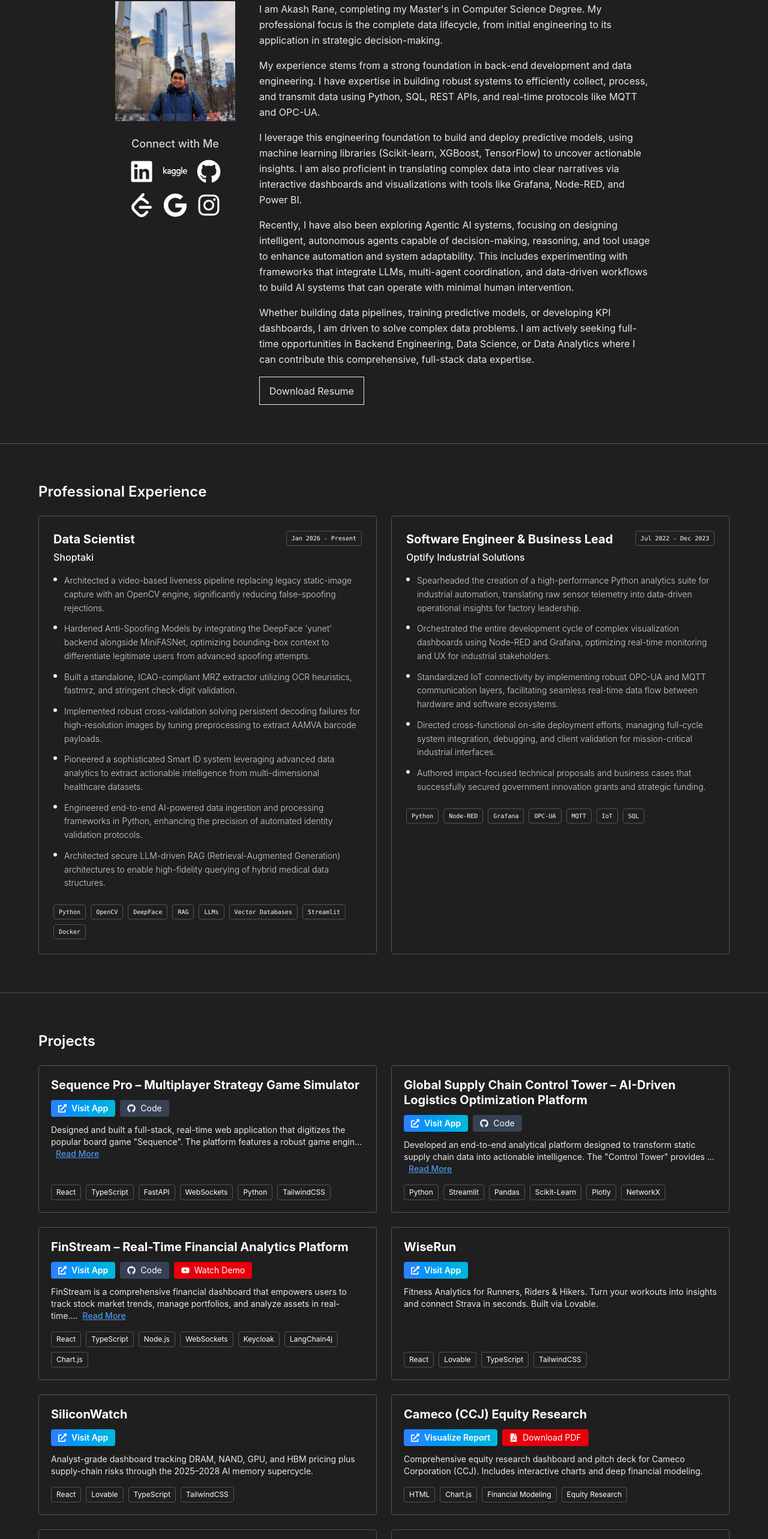
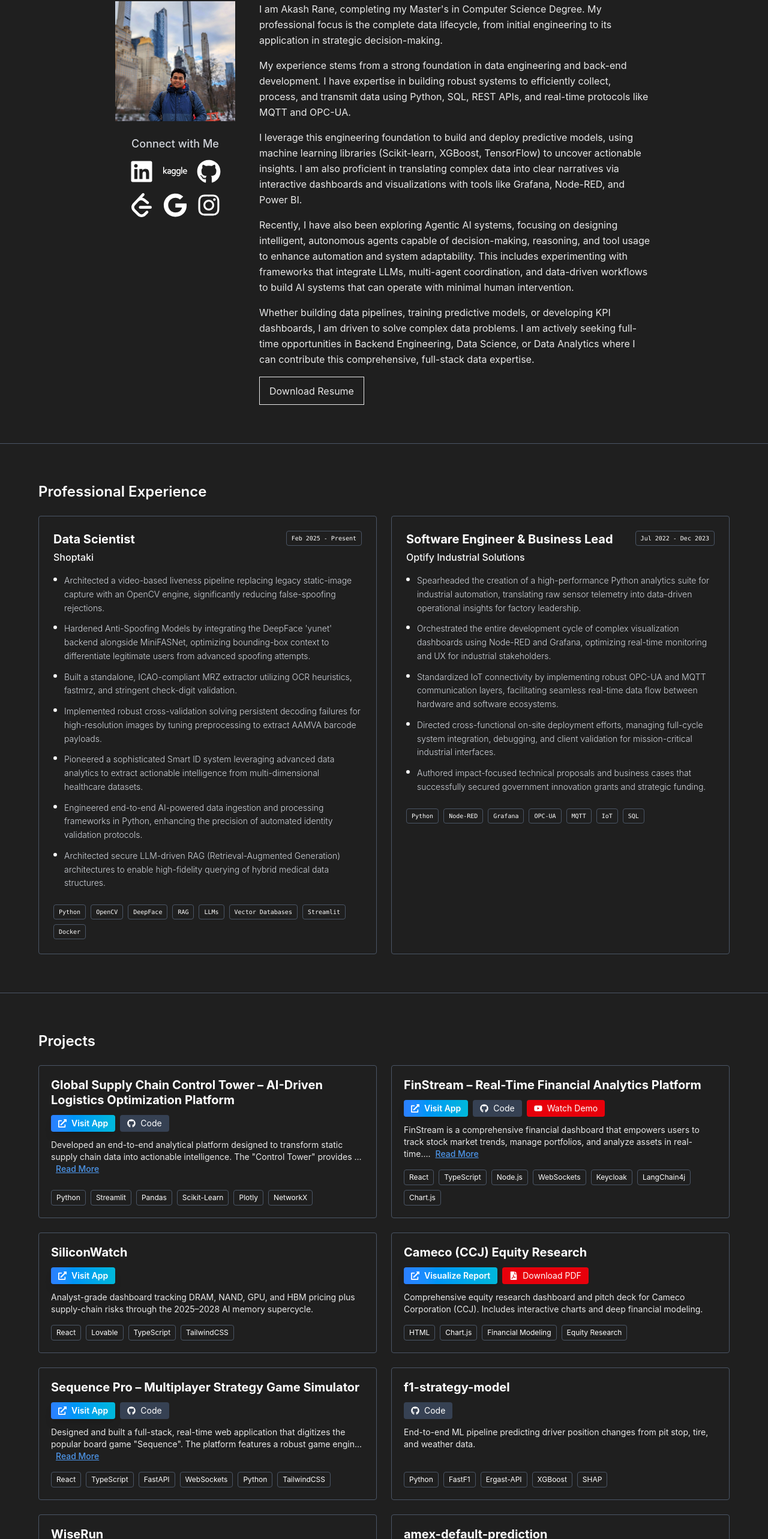
Before and after one commit to akashrane/portfolio, a Next.js app: page / in a window 1280 px wide. Shown: the part 214-2780 px from the top of the page at 60% size. Built offline with nearby package versions, Linux system fonts and the light colour scheme.

Commit message:
Update portfolio: projects, skills, resume, experience, and about sections

```diff
--- a/components/About.tsx
+++ b/components/About.tsx
@@ -54,7 +54,7 @@ const About = () => {
                 I am Akash Rane, completing my Master's in Computer Science Degree. My professional focus is the complete data lifecycle, from initial engineering to its application in strategic decision-making.
               </p>
               <p>
-                My experience stems from a strong foundation in back-end development and data engineering. I have expertise in building robust systems to efficiently collect, process, and transmit data using Python, SQL, REST APIs, and real-time protocols like MQTT and OPC-UA.
+                My experience stems from a strong foundation in data engineering and back-end development. I have expertise in building robust systems to efficiently collect, process, and transmit data using Python, SQL, REST APIs, and real-time protocols like MQTT and OPC-UA.
               </p>
               <p>
                 I leverage this engineering foundation to build and deploy predictive models, using machine learning libraries (Scikit-learn, XGBoost, TensorFlow) to uncover actionable insights. I am also proficient in translating complex data into clear narratives via interactive dashboards and visualizations with tools like Grafana, Node-RED, and Power BI.
--- a/components/Certifications.tsx
+++ b/components/Certifications.tsx
@@ -7,6 +7,16 @@ const Certifications = () => {
 
 
 
+
+          {/* AI Capabilities and Limitations */}
+          <a href="https://verify.skilljar.com/c/rntfedvo5eeb" target="_blank" rel="noopener noreferrer" className="block outline-none">
+            <div className="bg-[#1f1f1f] border border-gray-800/60 rounded-xl p-4 hover:bg-[#2a2a2a] transition-colors duration-200 h-full cursor-pointer">
+              <img src="/assets/certificates/anthropic-ai.jpg" alt="AI Capabilities and Limitations" className="rounded-lg mb-3 shadow-md w-full" />
+              <h3 className="text-white font-medium text-[15px]">AI Capabilities and Limitations</h3>
+              <p className="text-gray-400 text-xs mt-1">Anthropic</p>
+              <p className="text-gray-500 text-[11px]">Issued Aug 2026</p>
+            </div>
+          </a>
 
           {/* 5-Day AI Agents Intensive Course with Google */}
           <div className="bg-[#1f1f1f] border border-gray-800/60 rounded-xl p-4 hover:bg-[#2a2a2a] transition-colors duration-200">
--- a/data/experience.ts
+++ b/data/experience.ts
@@ -12,7 +12,7 @@ export const experiences: Experience[] = [
     id: 1,
     role: "Data Scientist",
     company: "Shoptaki",
-    date: "Jan 2026 - Present",
+    date: "Feb 2025 - Present",
     description: [
       "Architected a video-based liveness pipeline replacing legacy static-image capture with an OpenCV engine, significantly reducing false-spoofing rejections.",
       "Hardened Anti-Spoofing Models by integrating the DeepFace 'yunet' backend alongside MiniFASNet, optimizing bounding-box context to differentiate legitimate users from advanced spoofing attempts.",
--- a/data/projects.ts
+++ b/data/projects.ts
@@ -9,14 +9,6 @@ export interface Project {
 }
 
 export const projects: Project[] = [
-    {
-        id: 102,
-        name: "Sequence Pro – Multiplayer Strategy Game Simulator",
-        description: `Designed and built a full-stack, real-time web application that digitizes the popular board game "Sequence". The platform features a robust game engine, real-time multiplayer capabilities, and an advanced AI simulation laboratory for strategy analysis.`,
-        tech: ["React", "TypeScript", "FastAPI", "WebSockets", "Python", "TailwindCSS"],
-        githubUrl: "https://github.com/akashrane/Sequence",
-        visitUrl: "https://sequence-kohl.vercel.app/",
-    },
     {
         id: 103,
         name: "Global Supply Chain Control Tower – AI-Driven Logistics Optimization Platform",
@@ -50,13 +42,6 @@ export const projects: Project[] = [
         videoUrl: "https://drive.google.com/file/d/1TQyOq37F1EtofhfGkHPbR9Tbuk7wj1A8/view?usp=drive_link",
     },
     {
-        id: 6,
-        name: "WiseRun",
-        description: "Fitness Analytics for Runners, Riders & Hikers. Turn your workouts into insights and connect Strava in seconds. Built via Lovable.",
-        tech: ["React", "Lovable", "TypeScript", "TailwindCSS"],
-        visitUrl: "https://vigor-viz.lovable.app",
-    },
-    {
         id: 8,
         name: "SiliconWatch",
         description: "Analyst-grade dashboard tracking DRAM, NAND, GPU, and HBM pricing plus supply-chain risks through the 2025–2028 AI memory supercycle.",
@@ -70,6 +55,28 @@ export const projects: Project[] = [
         tech: ["HTML", "Chart.js", "Financial Modeling", "Equity Research"],
         visitUrl: "/Cameco_CCJ_Equity_Research_Dashboard.html",
         videoUrl: "/Cameco_CCJ_Pitch_Final.pdf",
+    },
+    {
+        id: 102,
+        name: "Sequence Pro – Multiplayer Strategy Game Simulator",
+        description: `Designed and built a full-stack, real-time web application that digitizes the popular board game "Sequence". The platform features a robust game engine, real-time multiplayer capabilities, and an advanced AI simulation laboratory for strategy analysis.`,
+        tech: ["React", "TypeScript", "FastAPI", "WebSockets", "Python", "TailwindCSS"],
+        githubUrl: "https://github.com/akashrane/Sequence",
+        visitUrl: "https://sequence-kohl.vercel.app/",
+    },
+    {
+        id: 5,
+        name: "f1-strategy-model",
+        description: "End-to-end ML pipeline predicting driver position changes from pit stop, tire, and weather data.",
+        tech: ["Python", "FastF1", "Ergast-API", "XGBoost", "SHAP"],
+        githubUrl: "https://github.com/akashrane/F1-Pitstop-and-Driver-Position-Strategy",
+    },
+    {
+        id: 6,
+        name: "WiseRun",
+        description: "Fitness Analytics for Runners, Riders & Hikers. Turn your workouts into insights and connect Strava in seconds. Built via Lovable.",
+        tech: ["React", "Lovable", "TypeScript", "TailwindCSS"],
+        visitUrl: "https://vigor-viz.lovable.app",
     },
     {
         id: 1,
@@ -100,11 +107,4 @@ export const projects: Project[] = [
         tech: ["Python", "InfluxDB", "Grafana", "Node-RED", "OPC-UA"],
         githubUrl: "https://github.com/akashrane",
     },
-    {
-        id: 5,
-        name: "f1-strategy-model",
-        description: "End-to-end ML pipeline predicting driver position changes from pit stop, tire, and weather data.",
-        tech: ["Python", "FastF1", "Ergast-API", "XGBoost", "SHAP"],
-        githubUrl: "https://github.com/akashrane/F1-Pitstop-and-Driver-Position-Strategy",
-    },
 ];
--- a/data/skills.ts
+++ b/data/skills.ts
@@ -1,4 +1,19 @@
 export const skillTree = {
+  "Data Engineering": [
+    "Apache Spark",
+    "ETL/ELT design",
+    "Batch & streaming ingestion",
+    "Kafka",
+    "MQTT",
+    "OPC-UA",
+    "Data validation & observability",
+    "FastF1",
+    "Open-Meteo API",
+    "Ergast API",
+    "Web Scraping (Selenium)",
+    "REST APIs",
+    "InfluxDB",
+  ],
   "Machine Learning": [
     "XGBoost",
     "Random Forest",
@@ -6,7 +21,29 @@ export const skillTree = {
     "Neural Networks (TensorFlow, Keras)",
     "Scikit-Learn",
     "SHAP",
+    "Prophet",
     "Model Tuning & Evaluation",
+  ],
+  "Programming & Data Processing": [
+    "Python (Pandas, Scikit-learn, NumPy)",
+    "SQL (PostgreSQL, MySQL)",
+    "R (basic)",
+    "C++",
+    "Java",
+    "HTML / CSS / JavaScript",
+  ],
+  "Cloud & DevOps": [
+    "AWS EC2",
+    "AWS S3",
+    "AWS Lambda (basic)",
+    "Google Cloud Platform (GCP)",
+    "Cloud-based data services",
+    "Linux/UNIX",
+    "Jenkins CI/CD",
+    "GitHub Actions",
+    "Git",
+    "Docker fundamentals",
+    "Distributed systems (partitioning, fault tolerance, scalability)",
   ],
   "Full-Stack & Web": [
     "React",
@@ -21,23 +58,6 @@ export const skillTree = {
     "Firebase",
     "WhatsApp-API",
   ],
-  "Programming & Data Processing": [
-    "Python (Pandas, NumPy)",
-    "SQL (PostgreSQL, MySQL)",
-    "R (basic)",
-    "C++",
-    "Java",
-    "HTML / CSS / JavaScript",
-  ],
-  "Data Engineering & APIs": [
-    "FastF1",
-    "Open-Meteo API",
-    "Ergast API",
-    "Web Scraping (Selenium)",
-    "OPC-UA",
-    "REST APIs",
-    "InfluxDB",
-  ],
   "Visualization & BI Tools": [
     "Matplotlib",
     "Seaborn",
@@ -45,15 +65,8 @@ export const skillTree = {
     "Grafana",
     "Node-RED",
     "Plotly",
+    "Streamlit",
     "NetworkX",
-  ],
-  "Cloud & DevOps": [
-    "AWS EC2",
-    "AWS S3",
-    "AWS Lambda (basic)",
-    "Jenkins CI/CD",
-    "GitHub Actions",
-    "Docker fundamentals",
   ],
   "Project Management & Collaboration": [
     "JIRA Agile Workflow",
@@ -70,7 +83,8 @@ export const skillTree = {
     "Function Calling (OpenAI / Anthropic)",
     "Prompt Engineering",
     "Vector Databases (Pinecone, FAISS, ChromaDB)",
-    "RAG Pipelines",
+    "RAG / LLM-based retrieval",
     "Agent Workflows & Memory Management",
+    "GitHub Copilot",
   ],
 };
```
Also changed, not shown: public/assets/certificates/anthropic-ai.jpg (added), 1 other file (tests, documents, lock files or other folders).
